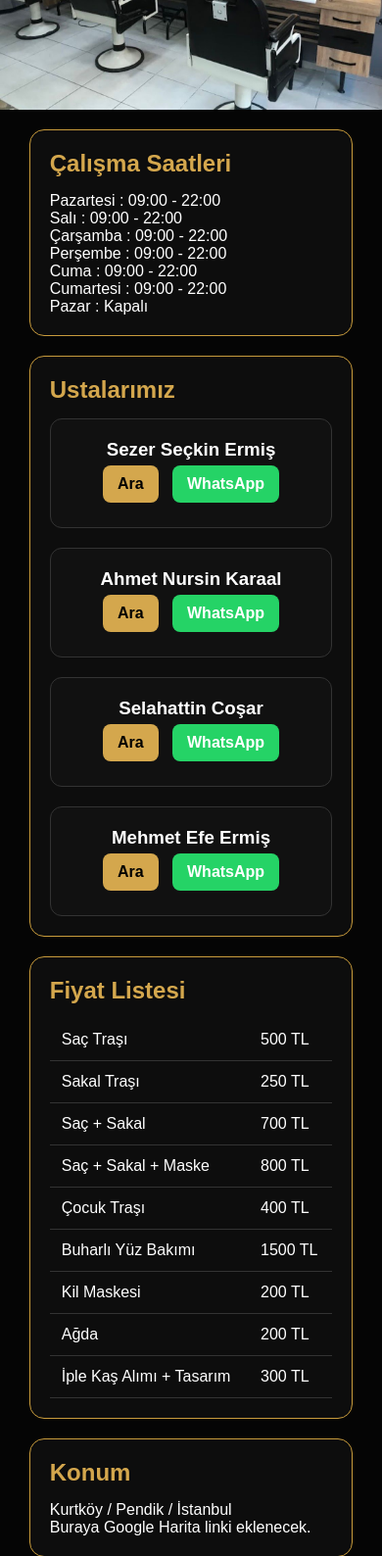
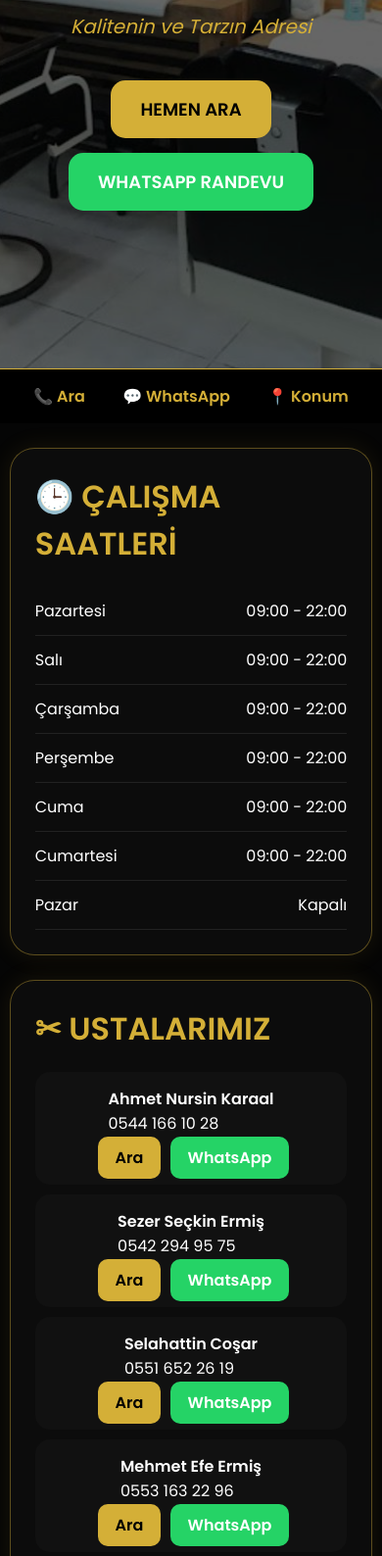
Before and after one commit to nursinhair/kurtkoyseckinerkekkuaforu, a plain HTML site: page index.html in a window 390 px wide. Shown: the part 412-2000 px from the top of the page at 98% size. Drawn offline with Linux system fonts and the light colour scheme.

Commit message:
Update index.html

```diff
--- a/index.html
+++ b/index.html
@@ -3,158 +3,344 @@
 <head>
 <meta charset="UTF-8">
 <meta name="viewport" content="width=device-width, initial-scale=1.0">
+
 <title>Seçkin Erkek Kuaförü</title>
+
+<link href="https://fonts.googleapis.com/css2?family=Cinzel:wght@500;700&family=Poppins:wght@300;400;600&display=swap" rel="stylesheet">
+
 <style>
-*{margin:0;padding:0;box-sizing:border-box}
+
+*{
+margin:0;
+padding:0;
+box-sizing:border-box;
+}
+
 body{
 background:#050505;
-font-family:Arial,sans-serif;
 color:white;
+font-family:'Poppins',sans-serif;
 }
-header{
-background:#000;
+
+.hero{
+position:relative;
+height:100vh;
+overflow:hidden;
+}
+
+.hero img{
+width:100%;
+height:100%;
+object-fit:cover;
+filter:brightness(40%);
+}
+
+.overlay{
+position:absolute;
+top:0;
+left:0;
+width:100%;
+height:100%;
+display:flex;
+flex-direction:column;
+justify-content:center;
+align-items:center;
 padding:20px;
 text-align:center;
-border-bottom:2px solid #c89b3c;
 }
-header h1{
-font-size:48px;
-color:#d4a74d;
+
+.logo{
+font-family:'Cinzel',serif;
+font-size:70px;
+font-weight:700;
+color:#D4AF37;
+text-shadow:0 0 20px rgba(212,175,55,.7);
+line-height:1;
 }
-header p{
-margin-top:10px;
+
+.location{
+margin-top:20px;
+font-size:22px;
+}
+
+.slogan{
+margin-top:15px;
 font-size:20px;
+color:#D4AF37;
+font-style:italic;
 }
-.hero img{
-width:100%;
-display:block;
+
+.btns{
+margin-top:40px;
+display:flex;
+gap:15px;
+flex-wrap:wrap;
+justify-content:center;
 }
-.container{
-width:95%;
-max-width:1400px;
-margin:auto;
-padding:20px;
+
+.btn{
+padding:16px 30px;
+border-radius:15px;
+font-weight:600;
+font-size:18px;
+text-decoration:none;
+transition:.3s;
 }
-.card{
-background:#0d0d0d;
-border:1px solid #c89b3c;
-border-radius:15px;
-padding:20px;
-margin-bottom:20px;
-}
-h2{
-color:#d4a74d;
-margin-bottom:15px;
-}
-.ustalar{
-display:grid;
-grid-template-columns:repeat(auto-fit,minmax(250px,1fr));
-gap:20px;
-}
-.usta{
-background:#111;
-padding:20px;
-border-radius:12px;
-border:1px solid #333;
-text-align:center;
-}
-.btn{
-display:inline-block;
-padding:10px 15px;
-margin:5px;
-border-radius:8px;
-text-decoration:none;
-font-weight:bold;
-}
-.ara{
-background:#d4a74d;
+
+.call{
+background:#D4AF37;
 color:black;
 }
+
 .wp{
 background:#25D366;
 color:white;
 }
-table{
+
+.section{
+width:95%;
+max-width:1200px;
+margin:auto;
+margin-top:25px;
+padding:25px;
+background:#0c0c0c;
+border:1px solid rgba(212,175,55,.4);
+border-radius:25px;
+box-shadow:0 0 25px rgba(212,175,55,.1);
+}
+
+.title{
+font-size:32px;
+color:#D4AF37;
+margin-bottom:20px;
+font-weight:700;
+}
+
+.usta{
+display:flex;
+justify-content:space-between;
+align-items:center;
+padding:15px;
+margin-bottom:10px;
+background:#111;
+border-radius:15px;
+}
+
+.actions a{
+padding:10px 18px;
+border-radius:10px;
+text-decoration:none;
+font-weight:bold;
+margin-left:5px;
+}
+
+.actions .ara{
+background:#D4AF37;
+color:black;
+}
+
+.actions .whatsapp{
+background:#25D366;
+color:white;
+}
+
+.price{
+display:flex;
+justify-content:space-between;
+padding:12px 0;
+border-bottom:1px solid #222;
+}
+
+.bottom{
+position:fixed;
+bottom:0;
+left:0;
 width:100%;
-border-collapse:collapse;
+background:#000;
+border-top:1px solid #D4AF37;
+display:flex;
+justify-content:space-around;
+padding:15px;
+z-index:999;
 }
-td{
-padding:12px;
-border-bottom:1px solid #333;
+
+.bottom a{
+color:#D4AF37;
+text-decoration:none;
+font-weight:600;
 }
-footer{
-text-align:center;
-padding:30px;
-color:#999;
+
+@media(max-width:768px){
+
+.logo{
+font-size:48px;
+}
+
+.location{
+font-size:18px;
+}
+
+.usta{
+flex-direction:column;
+gap:10px;
+}
+
 }
 </style>
 </head>
+
 <body>
-<header>
-<h1>SEÇKİN ERKEK KUAFÖRÜ</h1>
-<p>Kurtköy / Pendik / İstanbul</p>
-</header>
+
 <div class="hero">
-<img src="dukkan.jpg" alt="Seçkin Erkek Kuaförü">
+
+<img src="dukkan.jpg">
+
+<div class="overlay">
+
+<div class="logo">
+SEÇKİN<br>
+ERKEK<br>
+KUAFÖRÜ
 </div>
-<div class="container">
-<div class="card">
-<h2>Çalışma Saatleri</h2>
-<p>Pazartesi : 09:00 - 22:00</p>
-<p>Salı : 09:00 - 22:00</p>
-<p>Çarşamba : 09:00 - 22:00</p>
-<p>Perşembe : 09:00 - 22:00</p>
-<p>Cuma : 09:00 - 22:00</p>
-<p>Cumartesi : 09:00 - 22:00</p>
-<p>Pazar : Kapalı</p>
+
+<div class="location">
+Kurtköy / Pendik / İstanbul
 </div>
-<div class="card">
-<h2>Ustalarımız</h2>
-<div class="ustalar">
-<div class="usta">
-<h3>Sezer Seçkin Ermiş</h3>
-<a class="btn ara" href="tel:05422949575">Ara</a>
-<a class="btn wp" href="https://wa.me/905422949575">WhatsApp</a>
+
+<div class="slogan">
+Kalitenin ve Tarzın Adresi
 </div>
-<div class="usta">
-<h3>Ahmet Nursin Karaal</h3>
-<a class="btn ara" href="tel:05441661028">Ara</a>
-<a class="btn wp" href="https://wa.me/905441661028">WhatsApp</a>
+
+<div class="btns">
+<a href="tel:05441661028" class="btn call">HEMEN ARA</a>
+<a href="https://wa.me/905441661028" class="btn wp">WHATSAPP RANDEVU</a>
 </div>
-<div class="usta">
-<h3>Selahattin Coşar</h3>
-<a class="btn ara" href="tel:05516522619">Ara</a>
-<a class="btn wp" href="https://wa.me/905516522619">WhatsApp</a>
-</div>
-<div class="usta">
-<h3>Mehmet Efe Ermiş</h3>
-<a class="btn ara" href="tel:05531632296">Ara</a>
-<a class="btn wp" href="https://wa.me/905531632296">WhatsApp</a>
+
 </div>
 </div>
+<!-- ÇALIŞMA SAATLERİ -->
+
+<div class="section">
+
+<div class="title">🕒 ÇALIŞMA SAATLERİ</div>
+
+<div class="price"><span>Pazartesi</span><span>09:00 - 22:00</span></div>
+<div class="price"><span>Salı</span><span>09:00 - 22:00</span></div>
+<div class="price"><span>Çarşamba</span><span>09:00 - 22:00</span></div>
+<div class="price"><span>Perşembe</span><span>09:00 - 22:00</span></div>
+<div class="price"><span>Cuma</span><span>09:00 - 22:00</span></div>
+<div class="price"><span>Cumartesi</span><span>09:00 - 22:00</span></div>
+<div class="price"><span>Pazar</span><span>Kapalı</span></div>
+
 </div>
-<div class="card">
-<h2>Fiyat Listesi</h2>
-<table>
-<tr><td>Saç Traşı</td><td>500 TL</td></tr>
-<tr><td>Sakal Traşı</td><td>250 TL</td></tr>
-<tr><td>Saç + Sakal</td><td>700 TL</td></tr>
-<tr><td>Saç + Sakal + Maske</td><td>800 TL</td></tr>
-<tr><td>Çocuk Traşı</td><td>400 TL</td></tr>
-<tr><td>Buharlı Yüz Bakımı</td><td>1500 TL</td></tr>
-<tr><td>Kil Maskesi</td><td>200 TL</td></tr>
-<tr><td>Ağda</td><td>200 TL</td></tr>
-<tr><td>İple Kaş Alımı + Tasarım</td><td>300 TL</td></tr>
-</table>
+
+<!-- USTALAR -->
+
+<div class="section">
+
+<div class="title">✂ USTALARIMIZ</div>
+
+<div class="usta">
+<div>
+<b>Ahmet Nursin Karaal</b><br>
+0544 166 10 28
 </div>
-<div class="card">
-<h2>Konum</h2>
-<p>Kurtköy / Pendik / İstanbul</p>
-<p>Buraya Google Harita linki eklenecek.</p>
+
+<div class="actions">
+<a class="ara" href="tel:05441661028">Ara</a>
+<a class="whatsapp" href="https://wa.me/905441661028">WhatsApp</a>
 </div>
 </div>
-<footer>
-© 2026 Seçkin Erkek Kuaförü
-</footer>
+
+<div class="usta">
+<div>
+<b>Sezer Seçkin Ermiş</b><br>
+0542 294 95 75
+</div>
+
+<div class="actions">
+<a class="ara" href="tel:05422949575">Ara</a>
+<a class="whatsapp" href="https://wa.me/905422949575">WhatsApp</a>
+</div>
+</div>
+
+<div class="usta">
+<div>
+<b>Selahattin Coşar</b><br>
+0551 652 26 19
+</div>
+
+<div class="actions">
+<a class="ara" href="tel:05516522619">Ara</a>
+<a class="whatsapp" href="https://wa.me/905516522619">WhatsApp</a>
+</div>
+</div>
+
+<div class="usta">
+<div>
+<b>Mehmet Efe Ermiş</b><br>
+0553 163 22 96
+</div>
+
+<div class="actions">
+<a class="ara" href="tel:05531632296">Ara</a>
+<a class="whatsapp" href="https://wa.me/905531632296">WhatsApp</a>
+</div>
+</div>
+
+</div>
+
+<!-- FİYAT LİSTESİ -->
+
+<div class="section">
+
+<div class="title">💰 FİYAT LİSTESİ</div>
+
+<div class="price"><span>Saç Traşı</span><span>500 TL</span></div>
+<div class="price"><span>Sakal Traşı</span><span>250 TL</span></div>
+<div class="price"><span>Saç + Sakal</span><span>700 TL</span></div>
+<div class="price"><span>Saç + Sakal + Maske</span><span>800 TL</span></div>
+<div class="price"><span>Çocuk Traşı</span><span>400 TL</span></div>
+<div class="price"><span>Buharlı Yüz Bakımı</span><span>1500 TL</span></div>
+<div class="price"><span>Kil Maskesi</span><span>200 TL</span></div>
+<div class="price"><span>Ağda</span><span>200 TL</span></div>
+<div class="price"><span>İple Kaş Alımı + Tasarım</span><span>300 TL</span></div>
+
+</div>
+
+<!-- KONUM -->
+
+<div class="section">
+
+<div class="title">📍 KONUM</div>
+
+<p>Kurtköy / Pendik / İstanbul</p>
+
+<br>
+
+<a class="btn call"
+href="https://maps.google.com"
+target="_blank">
+YOL TARİFİ AL
+</a>
+
+</div>
+
+<!-- ALT MENÜ -->
+
+<div class="bottom">
+
+<a href="tel:05441661028">📞 Ara</a>
+
+<a href="https://wa.me/905441661028">
+💬 WhatsApp
+</a>
+
+<a href="https://maps.google.com">
+📍 Konum
+</a>
+
+</div>
+
 </body>
 </html>
```
